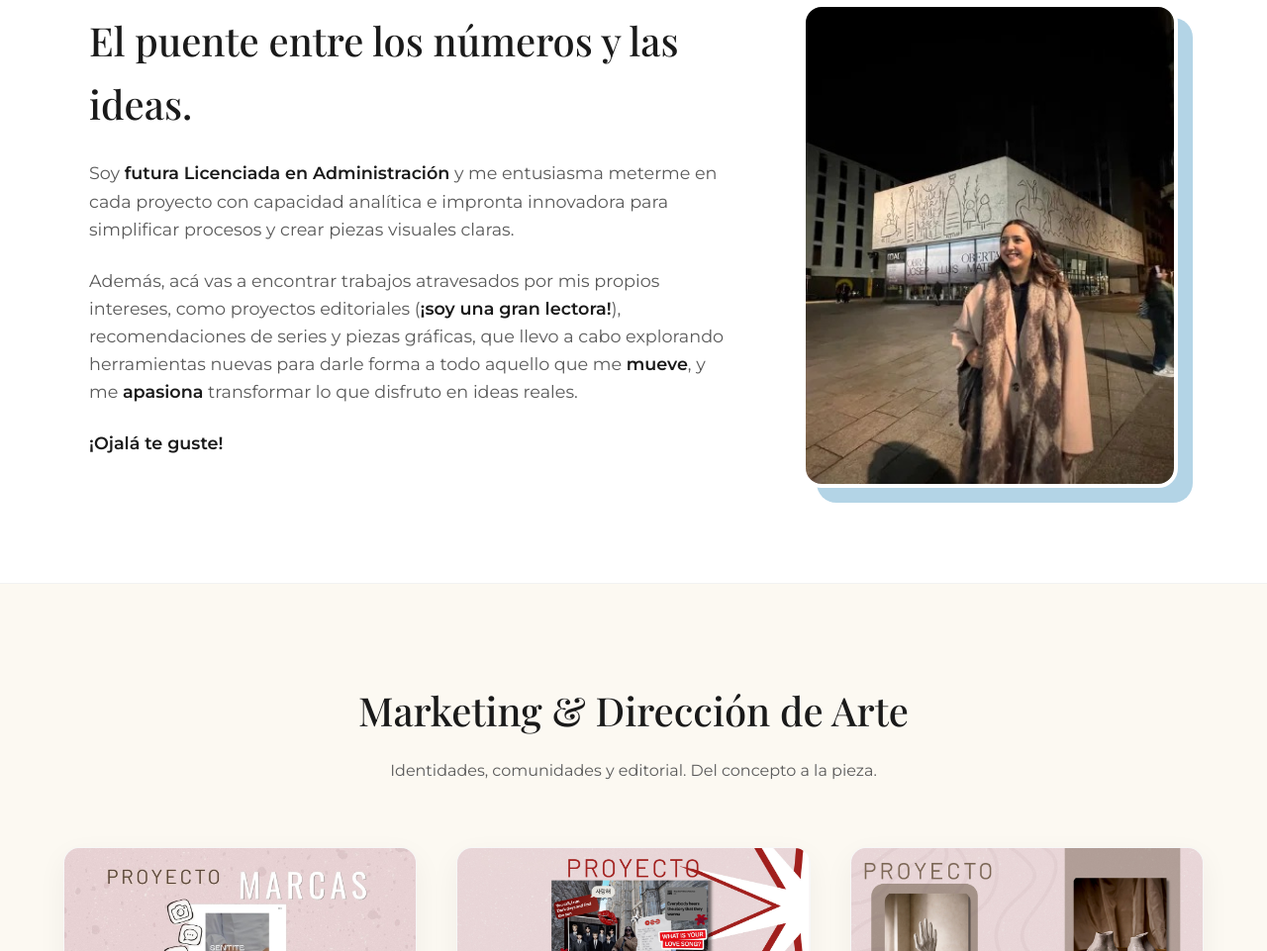
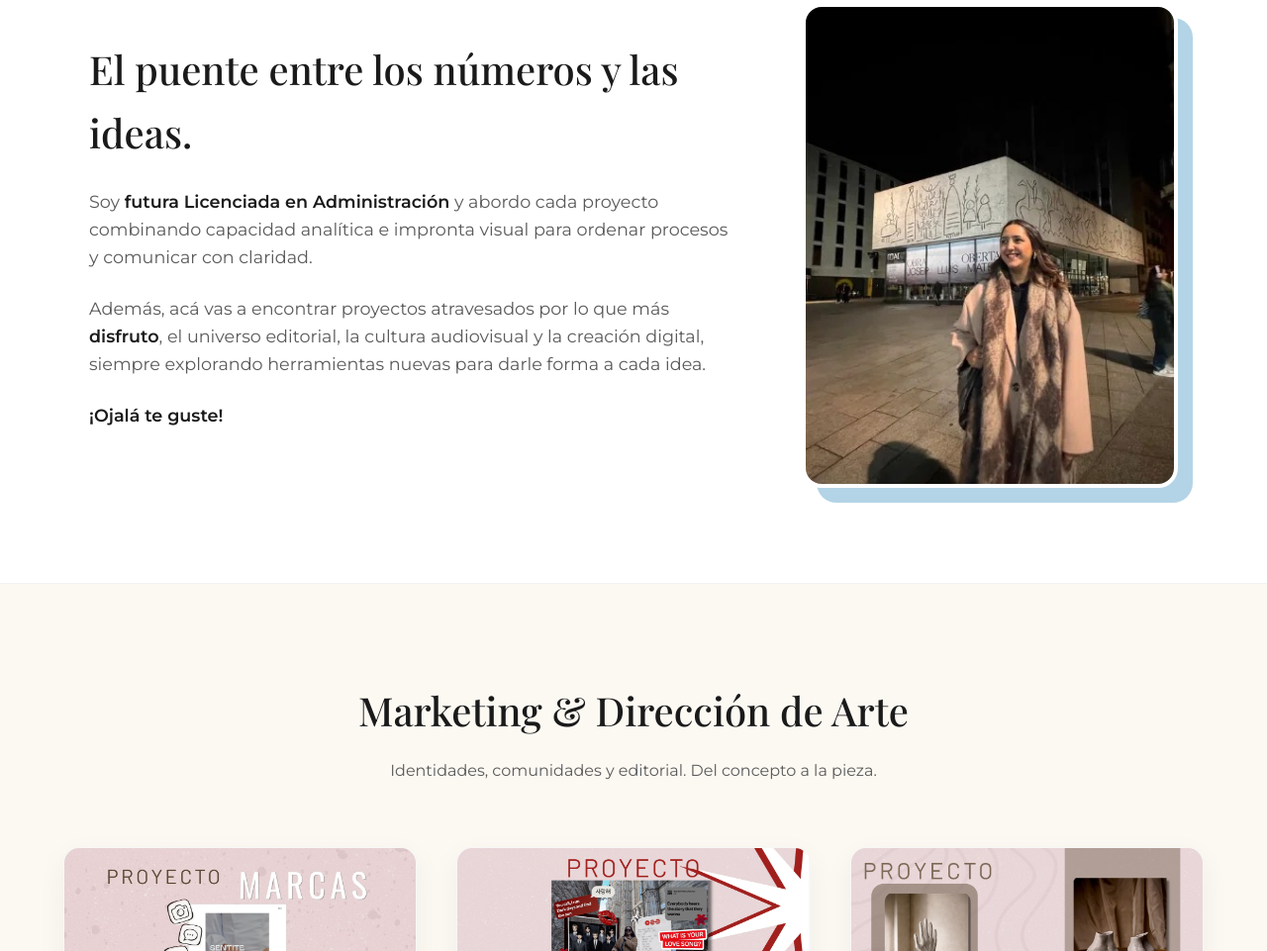
Before and after one commit to LucilaJV/Portfolio_Lucila_Vallina, a plain HTML site: page index.html in a window 1280 px wide. Shown: the part 893-1854 px from the top of the page at 99% size. Drawn offline with nearby package versions, Linux system fonts and the light colour scheme; a web font is replaced by a local one.

Commit message:
Update index.html

```diff
--- a/index.html
+++ b/index.html
@@ -136,8 +136,8 @@
         <div class="about-content">
             <div class="about-text">
                 <h2>El puente entre los números y las ideas.</h2>
-                <p>Soy <strong>futura Licenciada en Administración</strong> y me entusiasma meterme en cada proyecto con capacidad analítica e impronta innovadora para simplificar procesos y crear piezas visuales claras.</p>
-                <p>Además, acá vas a encontrar trabajos atravesados por mis propios intereses, como proyectos editoriales (<strong>¡soy una gran lectora!</strong>), recomendaciones de series y piezas gráficas, que llevo a cabo explorando herramientas nuevas para darle forma a todo aquello que me <strong>mueve</strong>, y me <strong>apasiona</strong> transformar lo que disfruto en ideas reales.</p>
+                <p>Soy <strong>futura Licenciada en Administración</strong> y abordo cada proyecto combinando capacidad analítica e impronta visual para ordenar procesos y comunicar con claridad.</p>
+                <p>Además, acá vas a encontrar  proyectos atravesados por lo que más <strong>disfruto</strong>, el universo editorial, la cultura audiovisual y la creación digital, siempre explorando herramientas nuevas para darle forma a cada idea.</p>
                 <p><strong>¡Ojalá te guste!</strong></p>
             </div>
             <div class="about-photo"></div>
```
